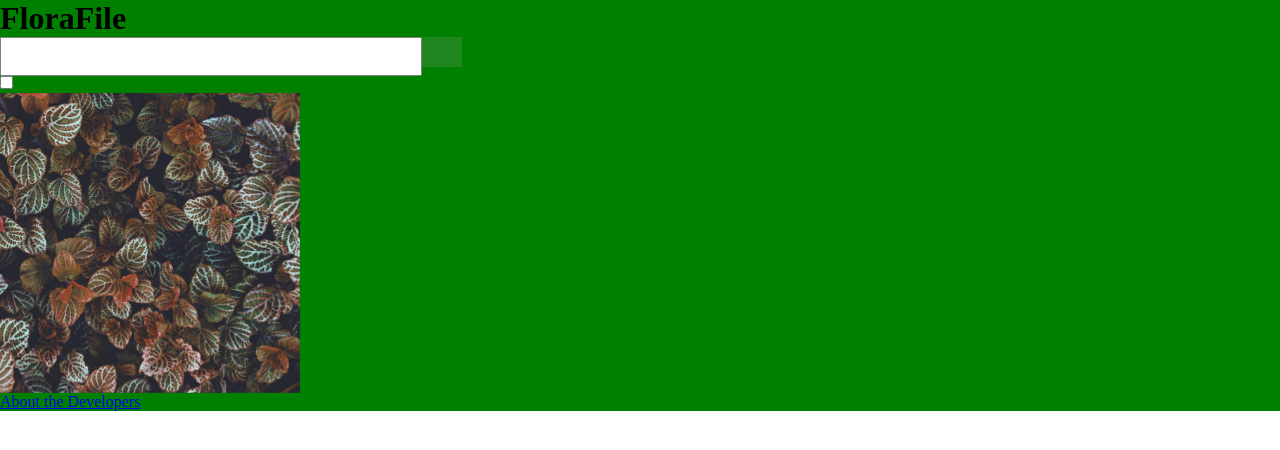
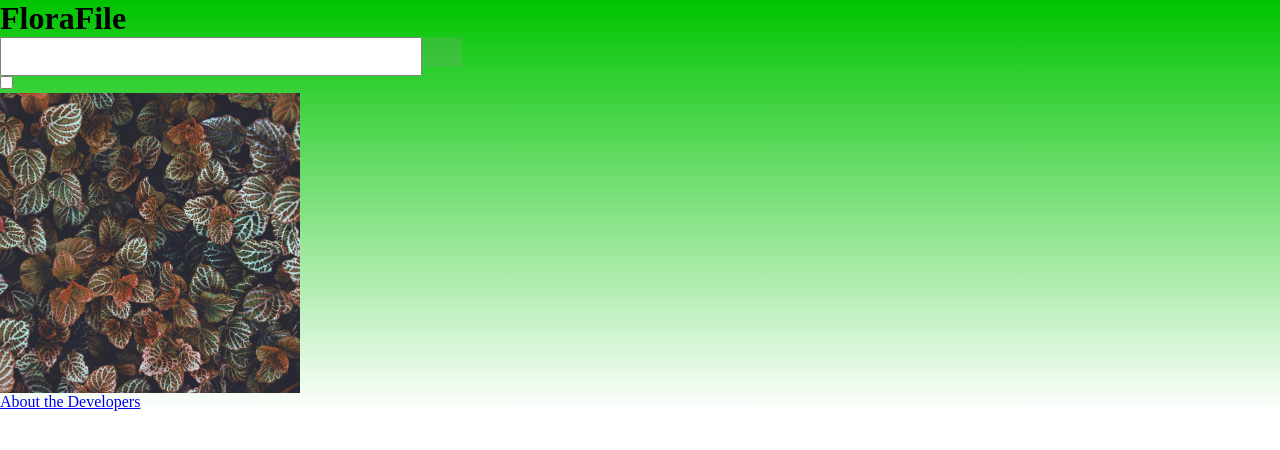
Before and after one commit to GOATDreamTeam/frontend, a React app: page / in a window 1280 px wide. Shown: the top 450 px of the page. Built offline with nearby package versions, Linux system fonts and the light colour scheme; grey boxes are pictures that could not be loaded.

Commit message:
got the keyframe to work hooray

```diff
--- a/src/components/splash-page/ImageCarousel.css
+++ b/src/components/splash-page/ImageCarousel.css
@@ -24,22 +24,22 @@
 }
 
 .f2 {
-    -webkit-animation-delay: -2s;
+    animation-delay: -2s;
 }
 
 .f3 {
-    -webkit-animation-delay: -4s;
+    animation-delay: -4s;
 }
 
 .f4 {
-    -webkit-animation-delay: -6s;
+    animation-delay: -6s;
 }
 
 .f5 {
-    -webkit-animation-delay: -8s;
+    animation-delay: -8s;
 }
 
-@-webkit-keyframes fade {
+@keyframes fade {
     0% {opacity: 0;}
     20% {opacity: 1;}
     33% {opacity: 1;}
--- a/src/components/splash-page/ImageCarousel.jsx
+++ b/src/components/splash-page/ImageCarousel.jsx
@@ -4,16 +4,24 @@ import Image2 from '../../../images/flowers/image2.jpg';
 import Image3 from '../../../images/flowers/image3.jpg';
 import Image4 from '../../../images/flowers/image4.jpg';
 import Image5 from '../../../images/flowers/image5.jpg';
-import styles from './ImageCarousel.css';
+// import styles from './ImageCarousel.css';
+
+import { useAccessibility } from '../../hooks/appContext';
+import { useImageCarouselStyles } from '../../hooks/imageCarouselStyles';
+
 
 function ImageCarousel() {
+
+  const { theme } = useAccessibility();
+  const classes = useImageCarouselStyles(theme);
+
   return (
-    <div className={styles.Carousel}>
-      <img className={styles.f1} src={Image1} alt=""/>
-      <img className={styles.f2} src={Image2} alt=""/>
-      <img className={styles.f3} src={Image3} alt=""/>
-      <img className={styles.f4} src={Image4} alt=""/>
-      <img className={styles.f5} src={Image5} alt=""/>
+    <div className={classes.carouselDiv}>
+      <img className={`${classes.carouselImage} ${classes.f1}`} src={Image1} alt=""/>
+      <img className={`${classes.carouselImage} ${classes.f2}`} src={Image2}alt=""/>
+      <img className={`${classes.carouselImage} ${classes.f3}`} src={Image3} alt=""/>
+      <img className={`${classes.carouselImage} ${classes.f4}`} src={Image4} alt=""/>
+      <img className={`${classes.carouselImage} ${classes.f5}`} src={Image5} alt=""/>
       <div>
       Welcome to FloraFile! Whether you are a plant newby or plant scientist...(open-access library, curiosity, accessibility)
       </div>
--- a/src/hooks/globalStyles.js
+++ b/src/hooks/globalStyles.js
@@ -22,7 +22,6 @@ export const useStyles = createUseStyles({
   },
 
   basicDisplay: {
-    'background-color': theme => theme === 'standard' ? 'green' : 'white',
-
+    'background': theme => theme === 'standard' ? 'linear-gradient(#00c400, #FFFF)' : 'white',
   }
 });
--- /dev/null
+++ b/src/hooks/imageCarouselStyles.js
@@ -0,0 +1,66 @@
+/* eslint-disable no-undef */
+// import React from 'react';
+import { createUseStyles } from 'react-jss';
+
+// only what we want every page to have
+
+export const useImageCarouselStyles = createUseStyles({
+
+  carouselDiv: {
+    display: 'flex',
+    'align-content': 'center',
+    'justify-content': 'center',
+    width: '300px',
+    height: '300px'
+  },
+
+  carouselImage: {
+    width: '300px',
+    height: '300px',
+    'object-fit': 'cover',
+    position: 'absolute',
+    '-webkit-animation-name': '$fade',
+    '-webkit-animation-iteration-count': 'infinite',
+    '-webkit-animation-duration': '11s',
+    'animation-name': '$fade',
+    'animation-iteration-count': 'infinite',
+    'animation-duration': '11s',
+    // default is eas in, but makes the fade steps linear through below
+    // 'animation-timing-function': 'linear',
+    filter: theme => theme === 'standard' ? 'grayscale(0%)' : 'grayscale(100%)'
+  },
+
+  f2: {
+    'animation-delay': '-2s'
+  },
+
+  f3: {
+    'animation-delay': '-4s'
+  },
+
+  f4: {
+    'animation-delay': '-6s'
+  },
+
+  f5: {
+    'animation-delay': '-8s'
+  },
+
+  //   changes when 0, 20, 33, 53, and 100% of the animation is completed
+  '@keyframes fade': {
+    '0%': { opacity: 0 },
+    '20%': { opacity: 1 },
+    '33%': { opacity: 1 },
+    '53%': { opacity: 0 },
+    '100%': { opacity: 0 },
+
+  }
+
+//   @keyframes fade {
+//     0% {opacity: 0;}
+//     20% {opacity: 1;}
+//     33% {opacity: 1;}
+//     53% {opacity: 0;}
+//     100% {opacity: 0;}
+// }
+});
```
